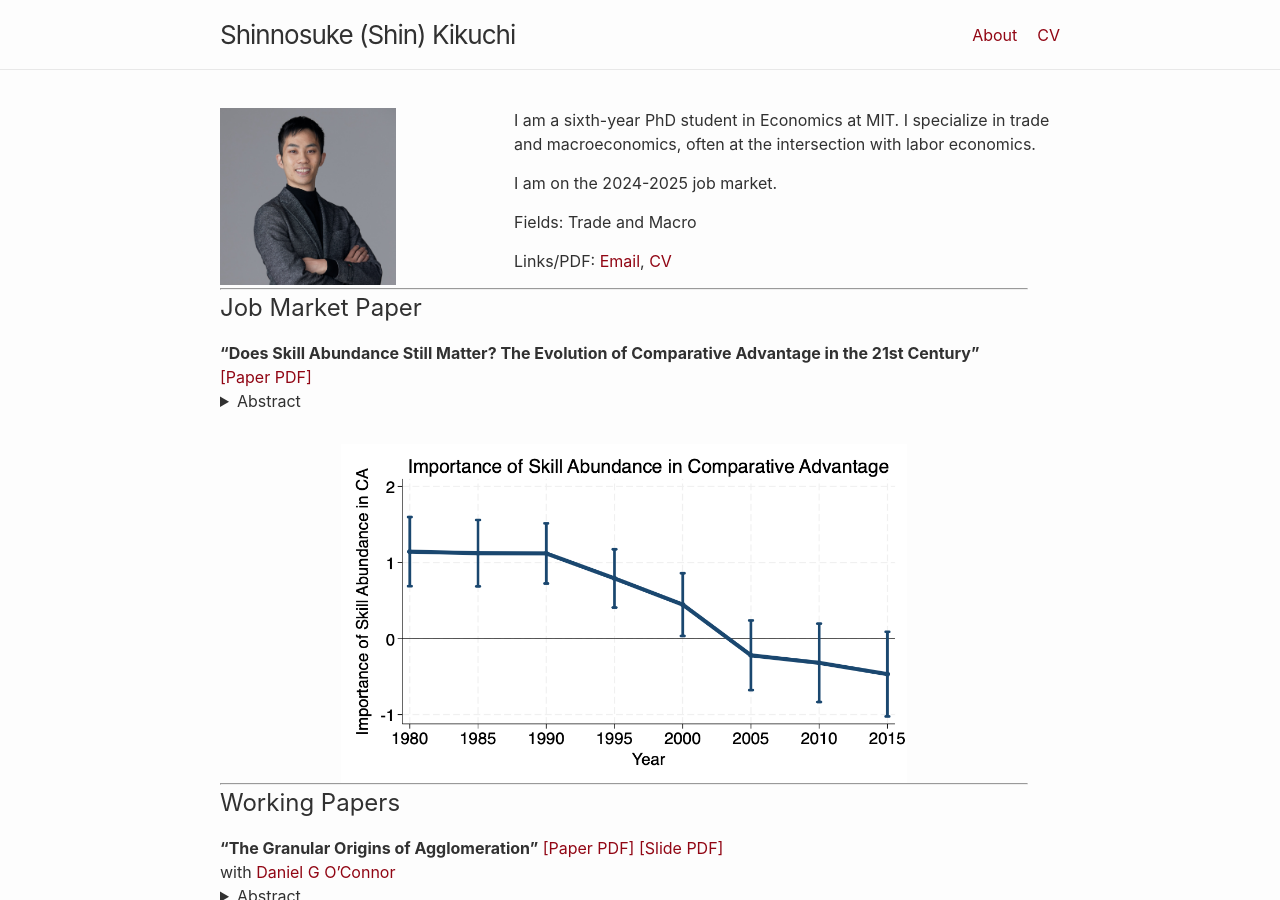
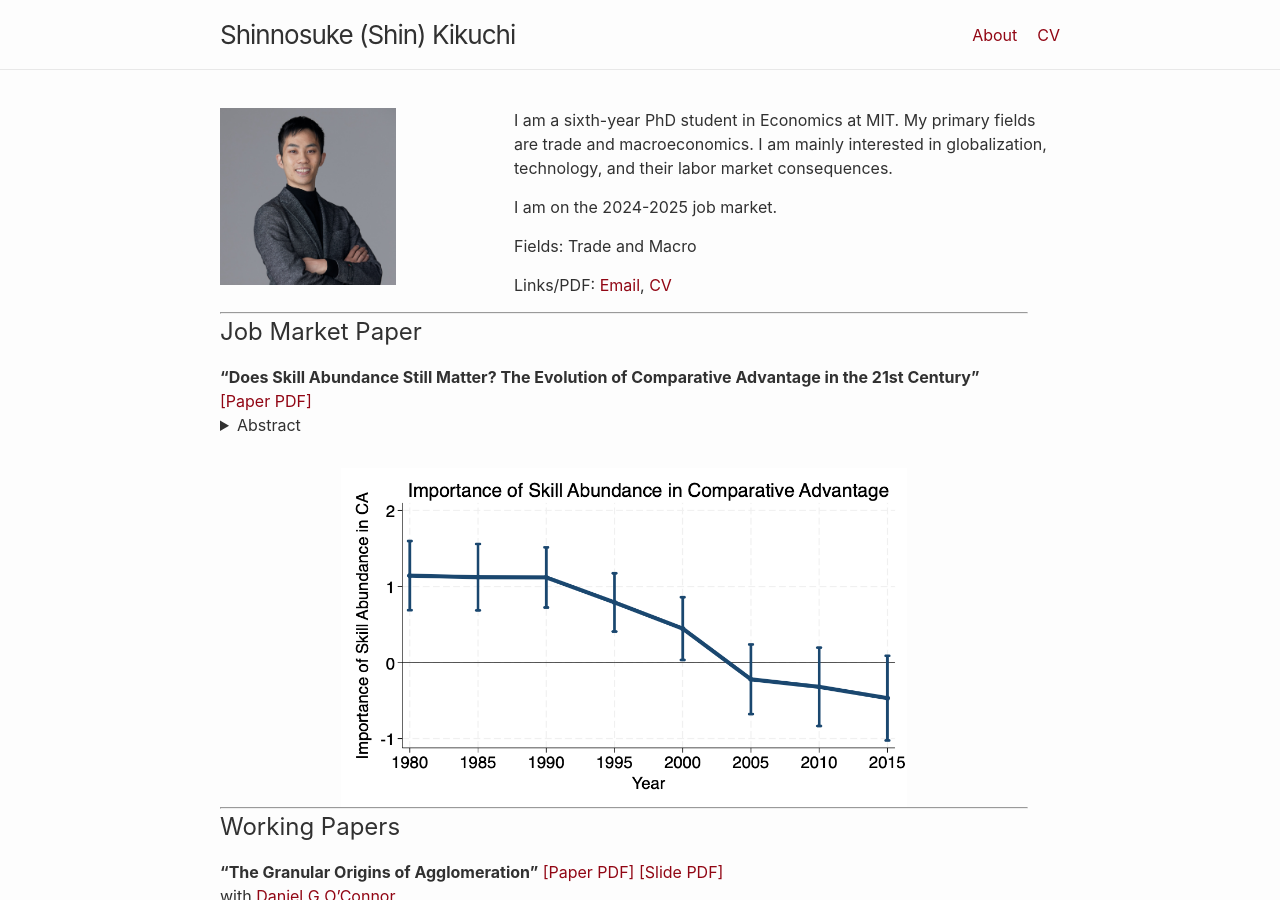
Before and after one commit to shinnkikuchi/shinnkikuchi.github.io, a Jekyll site: the page built from index.md, in a window 1280 px wide and 900 px high. Built offline with Jekyll 4.4.1, drawn with Linux system fonts in a browser that asks for light colours.

Commit message:
Update home.html

```diff
--- a/_layouts/home.html
+++ b/_layouts/home.html
@@ -9,7 +9,7 @@ layout: default
   </div>
 
   <div class="columnright">
-    <p>I am a sixth-year PhD student in Economics at MIT. I specialize in trade and macroeconomics, often at the intersection with labor economics.</p>
+    <p>I am a sixth-year PhD student in Economics at MIT. My primary fields are trade and macroeconomics. I am mainly interested in globalization, technology, and their labor market consequences.</p>
     <p>I am on the 2024-2025 job market.</p>
     <p> Fields: Trade and Macro  </p>
     <p> Links/PDF: <a href="mailto:skikuchi@mit.edu">Email</a>, <a href="/files/ShinKikuchi_CV.pdf" target="_blank">CV</a> </p>
```
